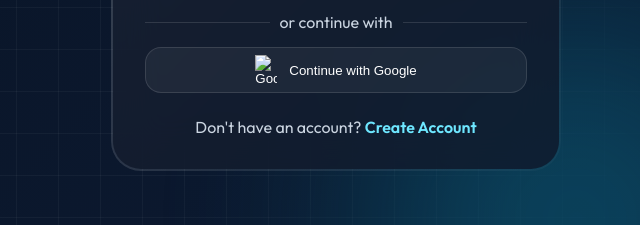
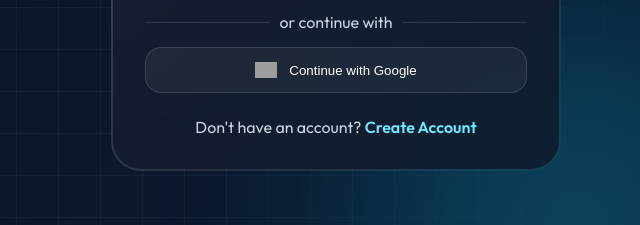
Before and after one commit to Aman-kumar-2007/Gmail-Clone, a plain HTML site: page pages/login.html in a window 1280 px wide. Shown: the part 497-722 px from the top of the page, 614-1254 px from the left. Drawn offline with Linux system fonts and the light colour scheme; grey boxes are pictures that could not be loaded.

Commit message:
Update Google button image source in login.html

```diff
--- a/pages/login.html
+++ b/pages/login.html
@@ -213,7 +213,7 @@
 
                     <button class="google-btn">
 
-                        <img src="../assets/images/google.svg" alt="Google">
+                        <img src="https://www.svgrepo.com/show/475656/google-color.svg" alt="Google">
 
                         Continue with Google
 
```
